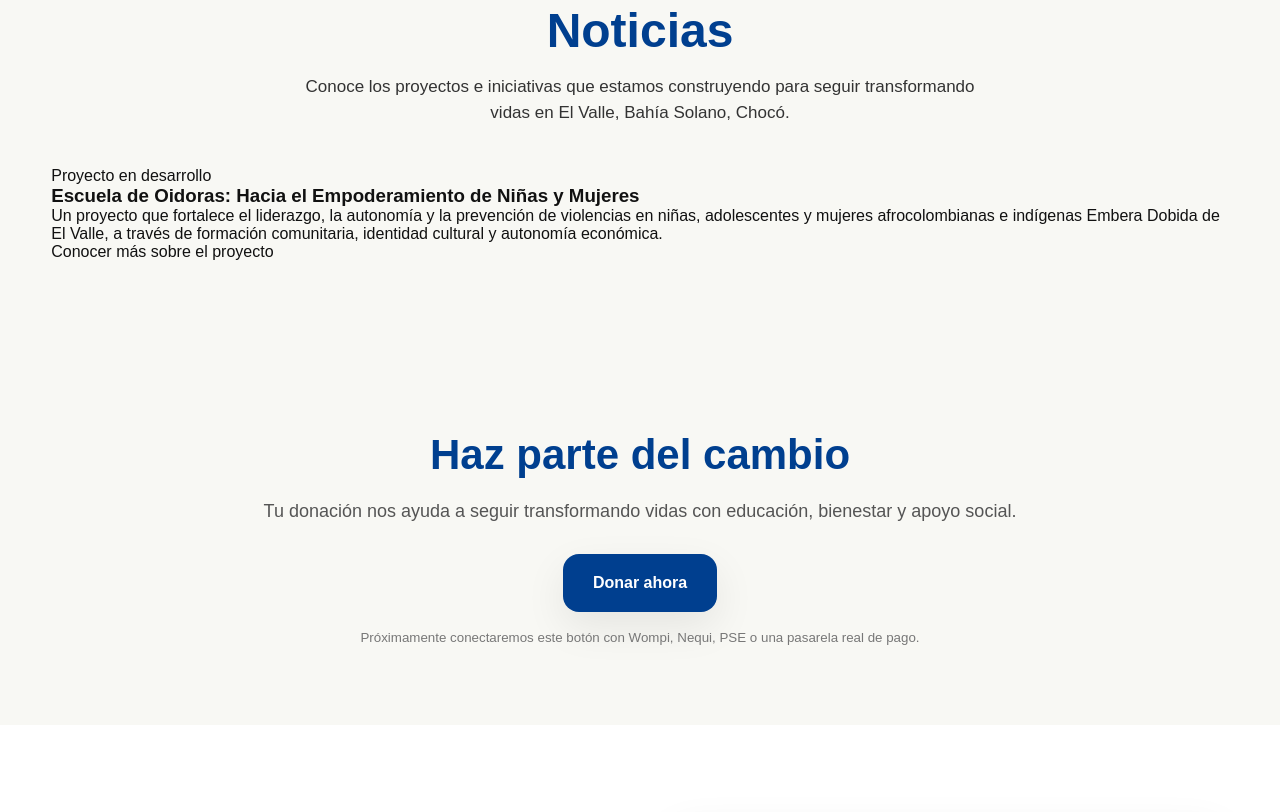
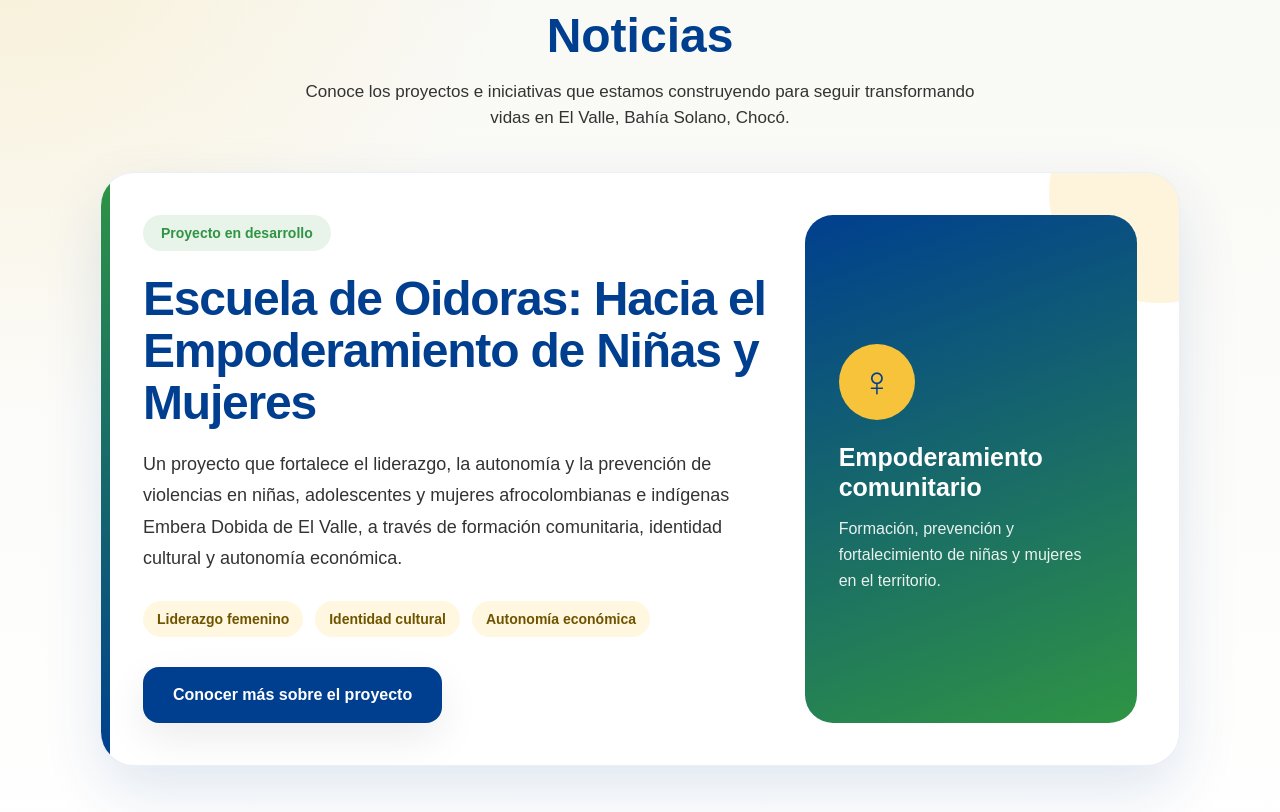
Before and after one commit to Julian2044/fundacion-web, a plain HTML site: page index.html in a window 1280 px wide. Shown: the part 2939-3751 px from the top of the page. Drawn offline with Linux system fonts and the light colour scheme.

Commit message:
Mejorar estilo de noticia destacada

```diff
--- a/index.html
+++ b/index.html
@@ -260,19 +260,37 @@
       </p>
     </div>
 
-    <article class="news-feature">
-      <div class="news-feature-label">Proyecto en desarrollo</div>
+    <article class="featured-news">
+      <div class="featured-news-content">
+        <span class="news-badge">Proyecto en desarrollo</span>
 
-      <h3>Escuela de Oidoras: Hacia el Empoderamiento de Niñas y Mujeres</h3>
+        <h3>Escuela de Oidoras: Hacia el Empoderamiento de Niñas y Mujeres</h3>
 
-      <p>
-        Un proyecto que fortalece el liderazgo, la autonomía y la prevención de
-        violencias en niñas, adolescentes y mujeres afrocolombianas e indígenas
-        Embera Dobida de El Valle, a través de formación comunitaria, identidad
-        cultural y autonomía económica.
-      </p>
+        <p>
+          Un proyecto que fortalece el liderazgo, la autonomía y la prevención
+          de violencias en niñas, adolescentes y mujeres afrocolombianas e
+          indígenas Embera Dobida de El Valle, a través de formación comunitaria,
+          identidad cultural y autonomía económica.
+        </p>
 
-      <a href="#contacto" class="news-feature-link">Conocer más sobre el proyecto</a>
+        <div class="news-tags">
+          <span>Liderazgo femenino</span>
+          <span>Identidad cultural</span>
+          <span>Autonomía económica</span>
+        </div>
+
+        <a href="#contacto" class="news-button">
+          Conocer más sobre el proyecto
+        </a>
+      </div>
+
+      <div class="featured-news-side">
+        <div class="side-icon">♀</div>
+        <h4>Empoderamiento comunitario</h4>
+        <p>
+          Formación, prevención y fortalecimiento de niñas y mujeres en el territorio.
+        </p>
+      </div>
     </article>
   </div>
 </section>
--- a/styles.css
+++ b/styles.css
@@ -990,3 +990,199 @@ a {
   }
 }
 }
+/* =========================
+   NOTICIA DESTACADA
+========================= */
+
+.news {
+  padding: 95px 0;
+  background:
+    radial-gradient(circle at top left, rgba(246, 195, 59, 0.16), transparent 32%),
+    linear-gradient(180deg, #f8f8f4 0%, #ffffff 100%);
+}
+
+.featured-news {
+  max-width: 1080px;
+  margin: 0 auto;
+  background: var(--white);
+  border-radius: 34px;
+  padding: 42px;
+  display: grid;
+  grid-template-columns: 1.7fr 0.9fr;
+  gap: 34px;
+  align-items: stretch;
+  box-shadow: 0 24px 60px rgba(0, 63, 143, 0.12);
+  border: 1px solid rgba(0, 63, 143, 0.08);
+  position: relative;
+  overflow: hidden;
+}
+
+.featured-news::before {
+  content: "";
+  position: absolute;
+  left: 0;
+  top: 0;
+  width: 9px;
+  height: 100%;
+  background: linear-gradient(180deg, var(--green), var(--blue));
+}
+
+.featured-news::after {
+  content: "";
+  position: absolute;
+  right: -90px;
+  top: -90px;
+  width: 220px;
+  height: 220px;
+  background: rgba(246, 195, 59, 0.18);
+  border-radius: 50%;
+}
+
+.featured-news-content {
+  position: relative;
+  z-index: 2;
+}
+
+.news-badge {
+  display: inline-flex;
+  align-items: center;
+  background: rgba(47, 148, 68, 0.11);
+  color: var(--green);
+  font-size: 14px;
+  font-weight: 800;
+  padding: 10px 18px;
+  border-radius: 999px;
+  margin-bottom: 22px;
+}
+
+.featured-news h3 {
+  color: var(--blue);
+  font-size: clamp(30px, 4vw, 48px);
+  line-height: 1.08;
+  letter-spacing: -1.2px;
+  margin-bottom: 20px;
+  max-width: 780px;
+}
+
+.featured-news p {
+  color: #333333;
+  font-size: 18px;
+  line-height: 1.75;
+  margin-bottom: 26px;
+  max-width: 800px;
+}
+
+.news-tags {
+  display: flex;
+  flex-wrap: wrap;
+  gap: 12px;
+  margin-bottom: 30px;
+}
+
+.news-tags span {
+  background: #fff7df;
+  color: #6f5400;
+  font-size: 14px;
+  font-weight: 700;
+  padding: 10px 14px;
+  border-radius: 999px;
+}
+
+.news-button {
+  display: inline-flex;
+  align-items: center;
+  justify-content: center;
+  background: var(--blue);
+  color: var(--white);
+  min-height: 56px;
+  padding: 0 30px;
+  border-radius: 16px;
+  font-weight: 800;
+  box-shadow: var(--shadow);
+  transition: 0.25s ease;
+}
+
+.news-button:hover {
+  transform: translateY(-2px);
+  background: #00377d;
+}
+
+.featured-news-side {
+  position: relative;
+  z-index: 2;
+  background: linear-gradient(160deg, var(--blue), var(--green));
+  border-radius: 28px;
+  padding: 34px;
+  color: var(--white);
+  display: flex;
+  flex-direction: column;
+  justify-content: center;
+  min-height: 280px;
+}
+
+.side-icon {
+  width: 76px;
+  height: 76px;
+  border-radius: 50%;
+  background: var(--yellow);
+  color: var(--blue);
+  display: grid;
+  place-items: center;
+  font-size: 42px;
+  font-weight: 800;
+  margin-bottom: 22px;
+}
+
+.featured-news-side h4 {
+  font-size: 25px;
+  line-height: 1.2;
+  margin-bottom: 14px;
+}
+
+.featured-news-side p {
+  color: rgba(255, 255, 255, 0.9);
+  font-size: 16px;
+  line-height: 1.6;
+  margin: 0;
+}
+
+/* Responsive noticia destacada */
+
+@media (max-width: 900px) {
+  .featured-news {
+    grid-template-columns: 1fr;
+    padding: 34px;
+  }
+
+  .featured-news-side {
+    min-height: auto;
+  }
+}
+
+@media (max-width: 560px) {
+  .news {
+    padding: 65px 0;
+  }
+
+  .featured-news {
+    padding: 28px 24px;
+    border-radius: 26px;
+  }
+
+  .featured-news h3 {
+    letter-spacing: -0.6px;
+  }
+
+  .featured-news p {
+    font-size: 16px;
+  }
+
+  .news-button {
+    width: 100%;
+    text-align: center;
+  }
+
+  .featured-news-side {
+    padding: 28px;
+  }
+}
```
